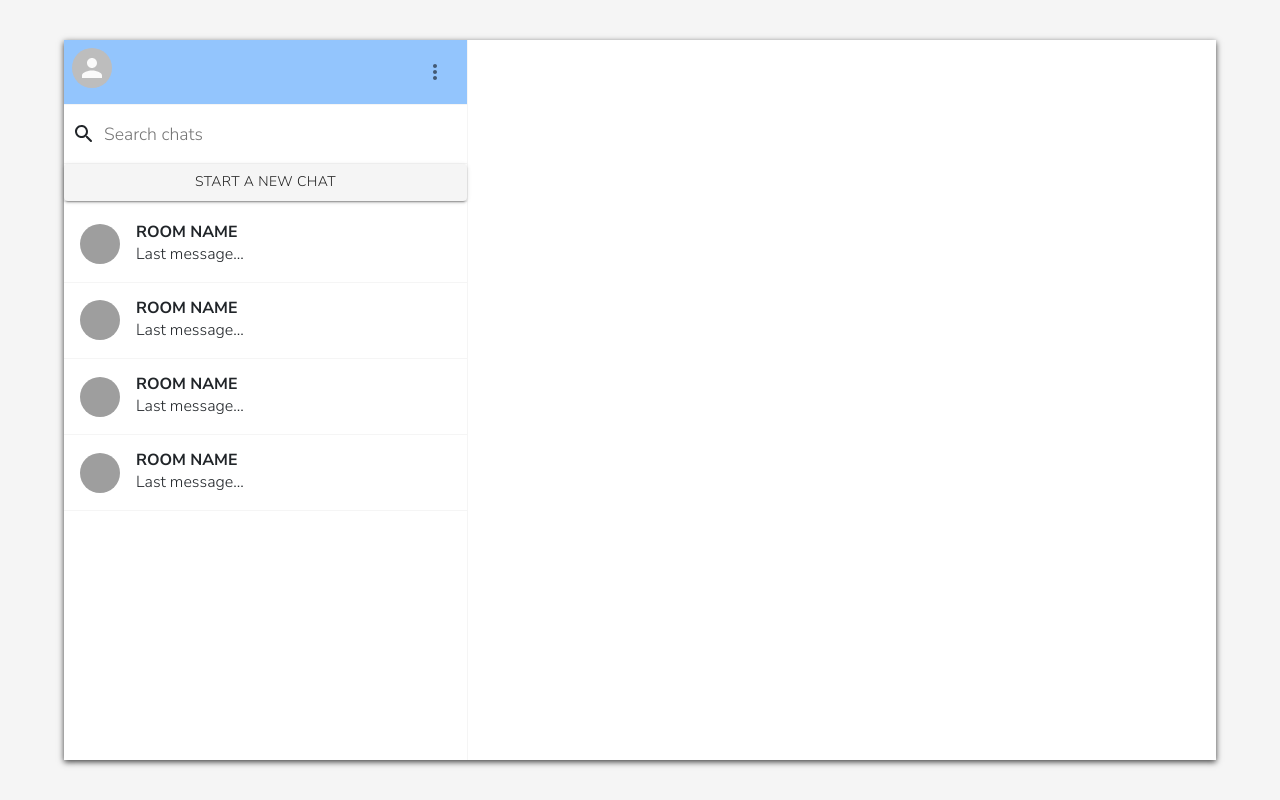
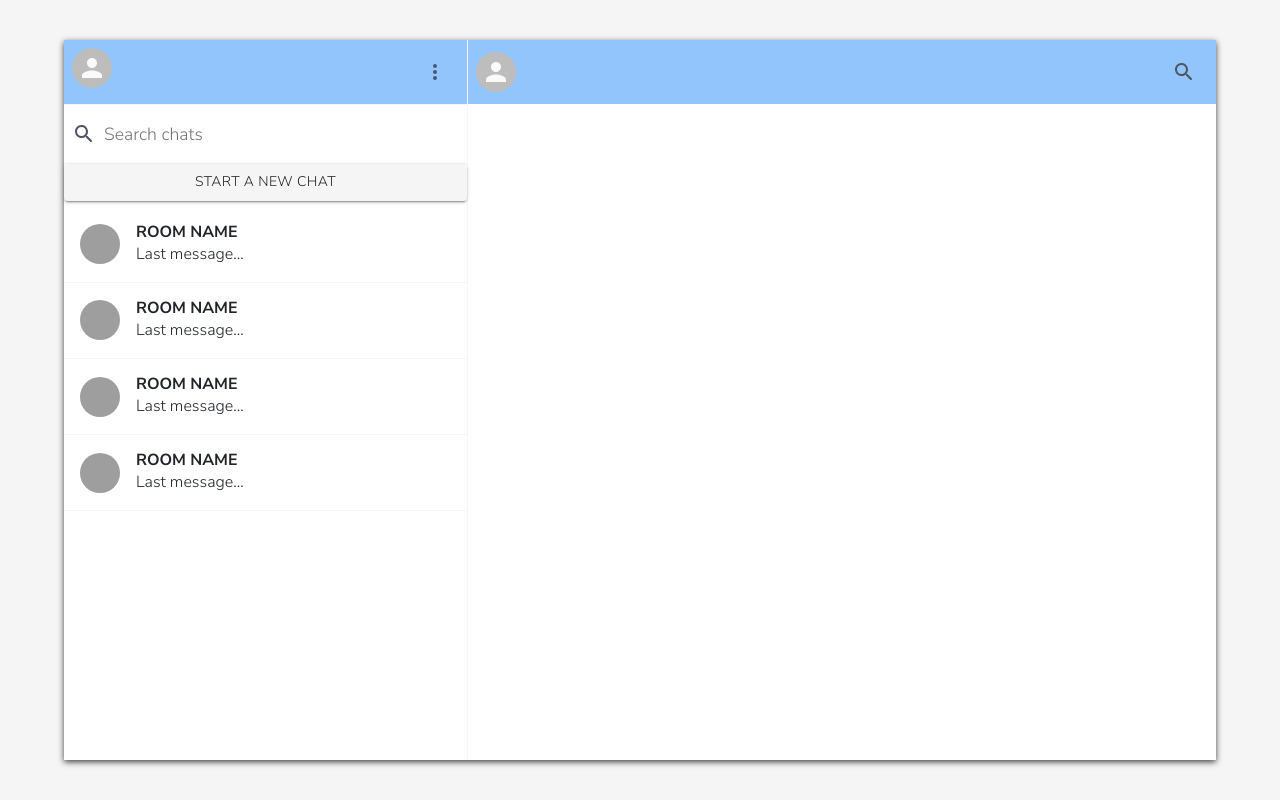
Before and after one commit to vidhi-thakur/Pigeon_Go, a React (Create React App) app in the folder pigeon-go-app/: page / in a window 1280 px wide. Built offline with nearby package versions, Linux system fonts and the light colour scheme; grey boxes are pictures that could not be loaded.

Commit message:
style: chatroom component and added colors

```diff
--- a/pigeon-go-app/src/App.css
+++ b/pigeon-go-app/src/App.css
@@ -3,6 +3,9 @@
     --primary-color02: #60A5FA;
     --bg-color01: whitesmoke;
     --bg-color02: white;
+    --gray-dark: #4B5563;
+    --gray-medium: #9CA3AF;
+    --gray-light: #E5E7EB;
 }
 
 .app {
--- a/pigeon-go-app/src/App.js
+++ b/pigeon-go-app/src/App.js
@@ -1,5 +1,6 @@
 import './App.css';
 import Sidebar from "./sidebar_components/Sidebar"
+import Chatroom from "./chatroom_components/Chatroom"
 
 import "react-bootstrap/dist/react-bootstrap.min.js";
 
@@ -8,6 +9,7 @@ function App() {
     <div className="app">
       <div className="app__container">
         <Sidebar />
+        <Chatroom />
      </div>
     </div>
   );
--- /dev/null
+++ b/pigeon-go-app/src/chatroom_components/Chatroom.css
@@ -0,0 +1,11 @@
+.chatroom {
+    flex: 0.65;
+    flex-direction: column;
+}
+
+.chatroom__header {
+    justify-content: space-between;
+    align-items: center;
+    background-color: var(--primary-color01);
+    padding: 0.5rem;
+}
--- /dev/null
+++ b/pigeon-go-app/src/chatroom_components/Chatroom.js
@@ -0,0 +1,22 @@
+import React from 'react'
+import "./Chatroom.css"
+import { Avatar, IconButton } from '@material-ui/core';
+import SearchRoundedIcon from '@material-ui/icons/SearchRounded';
+
+function Chatroom() {
+    return (
+        <div className="chatroom">
+            {/* chat room header */}
+            <div className="chatroom__header -flex">
+                <Avatar />
+                <IconButton>
+                    <SearchRoundedIcon style={{color: "var(--gray-dark)"}} />
+                </IconButton>
+            </div>
+            {/* chat room body */}
+            {/* chat room footer */}
+        </div>
+    )
+}
+
+export default Chatroom
--- a/pigeon-go-app/src/sidebar_components/Sidebar.css
+++ b/pigeon-go-app/src/sidebar_components/Sidebar.css
@@ -1,10 +1,10 @@
 .sidebar {
     flex-direction: column;
     flex: 0.35;
-    border-right: 1px solid var(--bg-color01);
+    border-right: 0.5px solid var(--bg-color01);
 }
 
-.sidebar--flex {
+.-flex {
     display: flex;
 }
 
--- a/pigeon-go-app/src/sidebar_components/Sidebar.js
+++ b/pigeon-go-app/src/sidebar_components/Sidebar.js
@@ -10,19 +10,19 @@ import SidebarChat from "./SidebarChat"
 function Sidebar() {
 
     return (
-        <div className="sidebar sidebar--flex">
-            <div className="sidebar__header sidebar--flex sidebar__border-b-1">
+        <div className="sidebar -flex">
+            <div className="sidebar__header -flex sidebar__border-b-1">
                 <Avatar />
                 <IconButton>
                     <MoreVertIcon />
                 </IconButton>
             </div>
-            <div className="sidebar__searchfield sidebar--flex sidebar__border-b-1">
-                <SearchRoundedIcon />
+            <div className="sidebar__searchfield -flex sidebar__border-b-1">
+                <SearchRoundedIcon style={{color: "var(--gray-dark)"}} />
                 <input className="sidebar__searchinput" placeholder="Search chats" />
             </div>
             <ButtonModal />
-            <div className="sidebar__chatContainer sidebar--flex">
+            <div className="sidebar__chatContainer -flex">
                 <SidebarChat />
                 <SidebarChat />
                 <SidebarChat />
```
Also changed, not shown: pigeon-go-app/src/images/background-logo.jpg (added).
